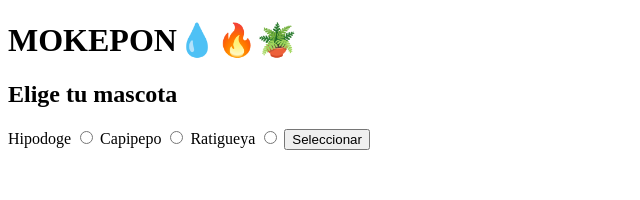
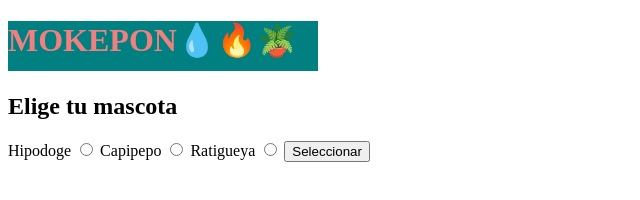
Before and after one commit to gabo-ga/mokepon, a plain HTML site: page mokepon.html in a window 1280 px wide. Shown: the whole page, without its empty margins (0-640 px from the left). Drawn offline with Linux system fonts and the light colour scheme.

Commit message:
feat:estilos a la clase titulo

```diff
--- a/mokepon.html
+++ b/mokepon.html
@@ -8,7 +8,7 @@
     <link rel="stylesheet" href="styles.css">
 </head>
 <body>
-    <H1>MOKEPON💧🔥🪴</H1>
+    <H1 class="titulo">MOKEPON💧🔥🪴</H1>
     <section id="selecciona-mascota">
         <h2>Elige tu mascota</h2>
 
--- a/styles.css
+++ b/styles.css
@@ -0,0 +1,6 @@
+h1{
+    color: lightcoral;
+    width: 310px;
+    height: 50px;
+    background-color: teal;
+}
```
